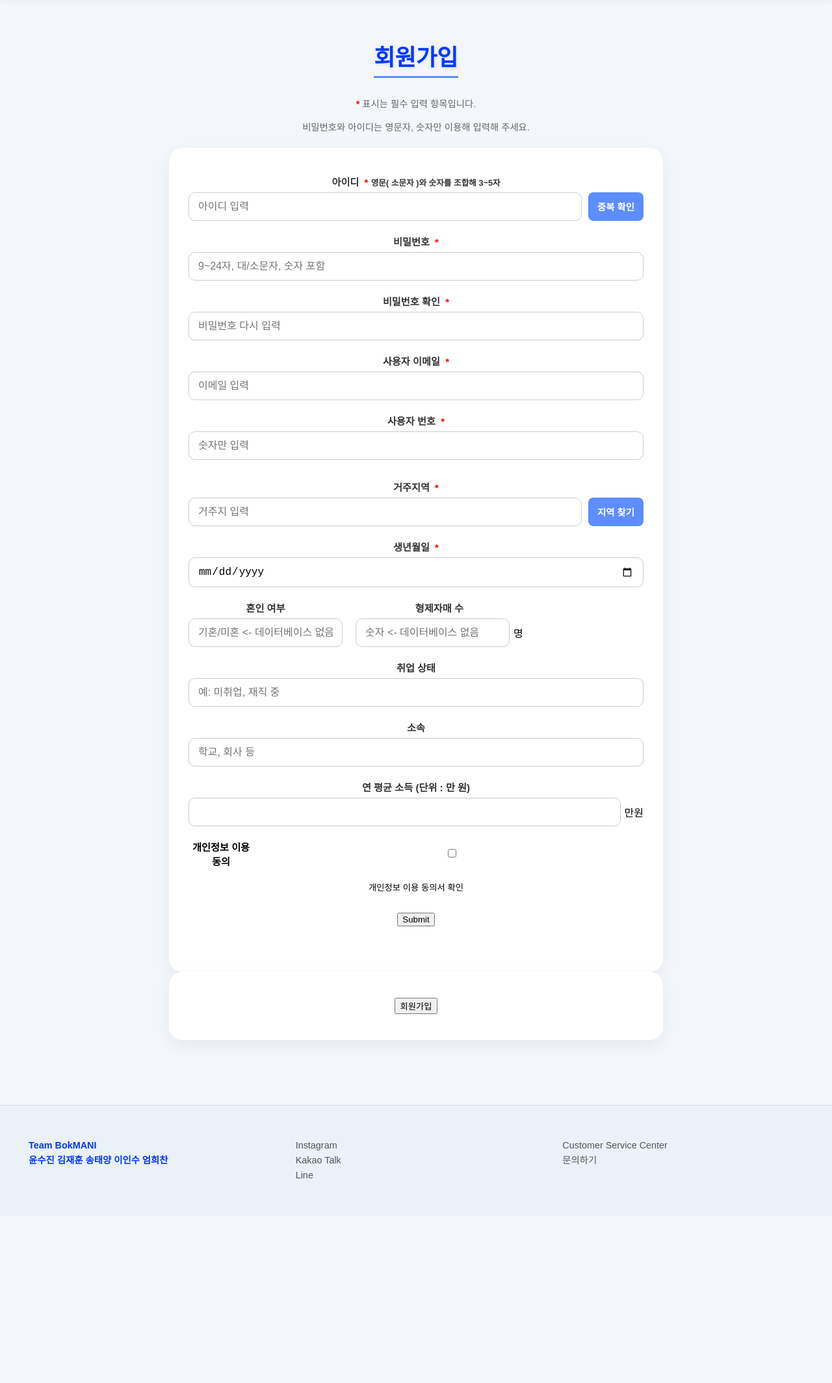
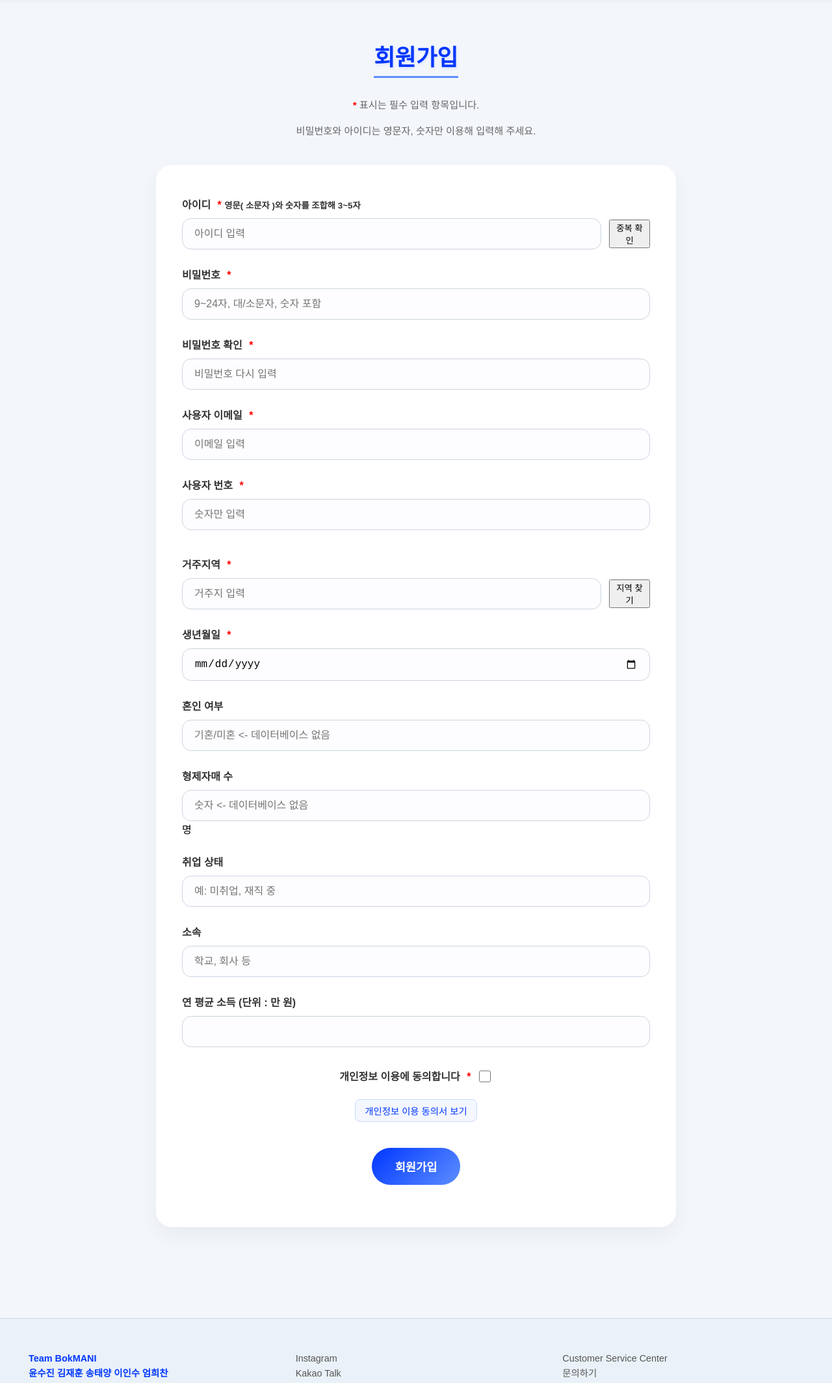
Before and after one commit to OpenSource-SW-Project-2025-1/Project001, a Django app: page /accounts/signup/ in a window 1280 px wide. Shown: the part 68-2197 px from the top of the page at 65% size. Before the commit the page ends 1940 px from the top, so only its background shows below. Run offline with Django 4.2, Linux system fonts and the light colour scheme; some web fonts are replaced.

Commit message:
Refactor: Improve signup page UI layout and spacing

```diff
--- a/static/css/style.css
+++ b/static/css/style.css
@@ -521,58 +521,72 @@ body {
   margin-top: 20px;
   text-align: center;
   font-size: 0.95rem;
+  color: #444;
+  font-family: 'Pretendard', sans-serif;
 }
 
 .signup-link {
   color: #0037ff;
   font-weight: 600;
   text-decoration: none;
+  transition: color 0.2s ease;
 }
 
 .signup-link:hover {
   text-decoration: underline;
-}
-/* ---------------- 회원가입 폼 ---------------- */
-.signup-form {
-  max-width: 700px;
-  margin: 0 auto;
-  background: white;
-  padding: 40px 30px;
-  border-radius: 20px;
-  box-shadow: 0 8px 24px rgba(0, 0, 0, 0.06);
+  color: #001e80;
 }
 
+/* 회원가입 폼 컨테이너 */
+.signup-form {
+  max-width: 720px;
+  margin: 40px auto;
+  padding: 48px 40px 25px 40px;  /* 상 우 하 좌 */
+  border-radius: 24px;
+  box-shadow: 0 12px 32px rgba(0, 0, 0, 0.05);
+  font-family: 'Pretendard', sans-serif;
+  background: #ffffff;
+  text-align: left;
+}
+
+
+/* 안내 텍스트 */
 .form-guidelines {
   max-width: 700px;
-  margin: 0 auto 20px;
-  font-size: 0.9rem;
+  margin: 0 auto 30px;
+  font-size: 0.95rem;
   color: #666;
-  line-height: 1.5;
+  line-height: 1.6;
+  padding: 0 12px;
 }
 
+/* 입력 섹션 간격 */
 .form-box {
-  margin-bottom: 30px;
+  margin-bottom: 40px;
 }
 
+/* 입력 필드 그룹 */
 .input-group {
-  margin-bottom: 20px;
+  margin-bottom: 26px;
 }
 
 .input-group label {
   display: block;
-  margin-bottom: 6px;
+  margin-bottom: 10px;
   color: #333;
   font-weight: 600;
-  font-size: 0.95rem;
+  font-size: 1rem;
 }
 
+/* 인풋 필드 */
 .input-group input {
   width: 100%;
-  padding: 12px 14px;
-  border-radius: 10px;
-  border: 1px solid #ccc;
+  padding: 14px 18px;
+  border-radius: 14px;
+  border: 1px solid #ccd5e0;
   font-size: 1rem;
-  transition: border 0.2s ease;
+  background-color: #fdfdff;
+  transition: border 0.2s ease, box-shadow 0.2s ease;
 }
 
 .input-group input:focus {
@@ -583,75 +597,81 @@ body {
 
 .inline-group {
   display: flex;
-  gap: 10px;
+  gap: 12px;
+  align-items: center;
 }
 
-.check-btn {
-  white-space: nowrap;
-  padding: 10px 14px;
-  font-size: 0.9rem;
-  font-weight: bold;
-  background: #5d8eff;
-  color: white;
-  border: none;
-  border-radius: 8px;
-  transition: background 0.2s ease;
-  cursor: pointer;
+/* 개인정보 동의 영역 */
+.checkbox-group {
+  display: flex;
+  flex-direction: column;
+  align-items: center;
+  gap: 14px;
+  margin-top: 30px;
+  font-family: 'Pretendard', sans-serif;
 }
 
-.check-btn:hover {
-  background: #0037ff;
+/* "개인정보 이용에 동의합니다" 라벨 */
+.agreement-label {
+  display: flex;
+  align-items: baseline; /* 텍스트 기준 아래 정렬 */
+  gap: 10px;
+  font-weight: 600;
+  font-size: 1.05rem;
+  color: #333;
 }
 
-.inline-pair {
-  display: flex;
-  gap: 20px;
-  flex-wrap: wrap;
+.agreement-label input[type="checkbox"] {
+  transform: translateY(3px);
+  width: 18px;
+  height: 18px;
 }
 
-.with-unit {
-  display: flex;
-  align-items: center;
-  gap: 6px;
+/* 동의서 보기 버튼 */
+.agreement-btn {
+  color: #0037ff;
+  background: #f4f7ff;
+  border: 1px solid #cddafd;
+  padding: 6px 14px;
+  font-size: 0.9rem;
+  border-radius: 8px;
+  text-decoration: none;
+  transition: background 0.2s ease;
 }
 
-.with-unit input {
-  flex: 1;
-}
-
-.checkbox-group {
-  display: flex;
-  align-items: center;
-  gap: 10px;
-  font-size: 0.95rem;
+.agreement-btn:hover {
+  background-color: #e6edff;
 }
 
 .required {
   color: red;
   font-weight: bold;
-  margin-left: 4px;
+  margin-left: 6px;
 }
 
 .submit-area {
-  margin-top: 30px;
+  margin-top: 40px;
   text-align: center;
 }
 
+.submit-btn,
 .signup-btn {
-  padding: 12px 32px;
   font-size: 1.1rem;
   font-weight: bold;
   background: linear-gradient(135deg, #0037ff, #5d8eff);
   color: white;
+  padding: 16px 36px;
   border: none;
   border-radius: 999px;
   cursor: pointer;
   transition: background 0.2s ease, box-shadow 0.2s ease;
+  font-family: 'Pretendard', sans-serif;
 }
 
+.submit-btn:hover,
 .signup-btn:hover {
   background: #0037ff;
-  box-shadow: 0 6px 16px rgba(0, 55, 255, 0.3);
+  box-shadow: 0 6px 18px rgba(0, 55, 255, 0.3);
 }
 
 /* ---------------- 메뉴 드롭다운 ---------------- */
--- a/templates/accounts/signup.html
+++ b/templates/accounts/signup.html
@@ -247,7 +247,6 @@
                     <label>연 평균 소득 (단위 : 만 원)</label>
                     <div class="with-unit">
                         <input type="text" name='user_income' min='0' max='10000000' oninput="checkInteger(this)">
-                        <span>만원</span>
                     </div>
                     <!-- 연 평균 소득 script -->
                     <script>
@@ -260,37 +259,19 @@
                     </script>
                 </div>
 
-                <!-- 개인정보 이용 동의/submit html -->
-                <div>
-                    <div class="input-group checkbox-group">
-                        <strong>개인정보 이용 동의</strong>
-                        <input type="checkbox">
-                    </div>
-                    <div><small>개인정보 이용 동의서 확인</small></div>
-                    <div class="submit-area">
-                        <button type="submit" class="submit-btn">Submit</button>
-                    </div>
+                <div class="input-group checkbox-group">
+                    <label class="agreement-label">
+                        개인정보 이용에 동의합니다 <span class="required">*</span>
+                        <input type="checkbox" required style="margin-left: 8px;" />
+                    </label>
+                    <a href="#" class="agreement-btn">개인정보 이용 동의서 보기</a>
                 </div>
 
-                <!--  submit 활성화 script -->
-                <script>
-                    console.log(valid_location);
-                    console.log(valid_pw);
-                    console.log(valid_id);
-                    console.log(valid_birthdate);
-                    console.log(valid_phone);
-                    console.log(valid_email);
-
-                    if (valid_location && valid_birthdate && valid_phone && valid_email && valid_pw && valid_id) {
-                        document.getElementById('submit-btn').disabled = true;
-                    }
-                </script>
+                <!-- 회원가입 버튼 -->
+                <div class="submit-area">
+                    <button type="submit" class="signup-btn" id="submit-btn">회원가입</button>
+                </div>
             </div>
-        </form>
-        <form method="POST" action="{% url 'signup' %}" class="signup-form">
-            {% csrf_token %}
-            <!-- 기존 입력 필드들 -->
-            <button type="submit" class="submit-btn">회원가입</button>
         </form>
     </main>
 {% endblock %}
```
